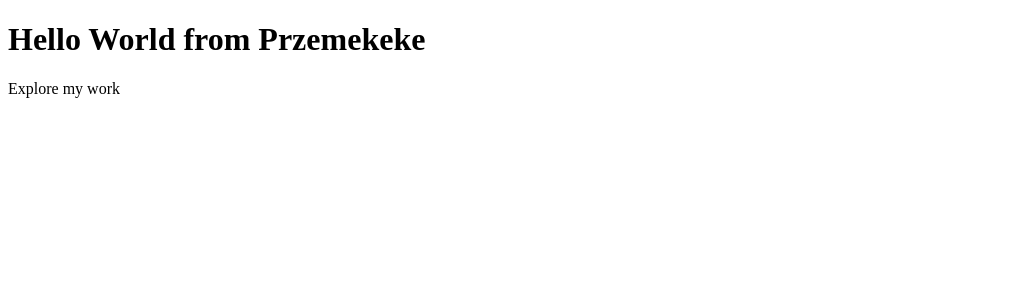
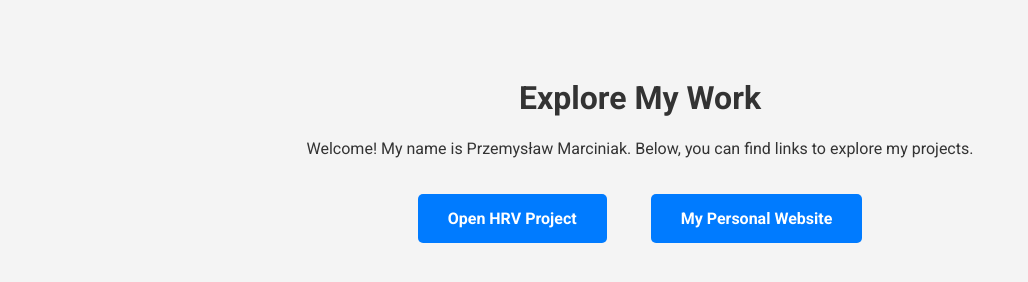
Before and after one commit to Przemekeke/Przemekeke.github.io, a plain HTML site: page index.html in a window 1280 px wide. Shown: the whole page, without its empty margins (0-1028 px from the left). Drawn offline with Linux system fonts and the light colour scheme.

Commit message:
Update index.html

```diff
--- a/index.html
+++ b/index.html
@@ -1,7 +1,41 @@
 <!DOCTYPE html>
-<html>
+<html lang="en">
+<head>
+    <meta charset="UTF-8">
+    <meta name="viewport" content="width=device-width, initial-scale=1.0">
+    <title>Przemysław Marciniak's Work</title>
+    <link href="https://fonts.googleapis.com/css2?family=Roboto:wght@400;700&display=swap" rel="stylesheet">
+    <style>
+        body {
+            font-family: 'Roboto', sans-serif;
+            background-color: #f4f4f4;
+            color: #333;
+            text-align: center;
+            padding: 50px;
+        }
+        h1 {
+            font-weight: 700;
+        }
+        a {
+            display: inline-block;
+            margin: 20px;
+            padding: 15px 30px;
+            text-decoration: none;
+            background-color: #007BFF;
+            color: #fff;
+            border-radius: 5px;
+            font-weight: bold;
+            transition: background-color 0.3s ease;
+        }
+        a:hover {
+            background-color: #0056b3;
+        }
+    </style>
+</head>
 <body>
-<h1>Hello World from Przemekeke</h1>
-<p>Explore my work</p>
+    <h1>Explore My Work</h1>
+    <p>Welcome! My name is Przemysław Marciniak. Below, you can find links to explore my projects.</p>
+    <a href="https://open-hrv.com/" target="_blank">Open HRV Project</a>
+    <a href="https://www.pmarciniak.pl/" target="_blank">My Personal Website</a>
 </body>
 </html>
```
